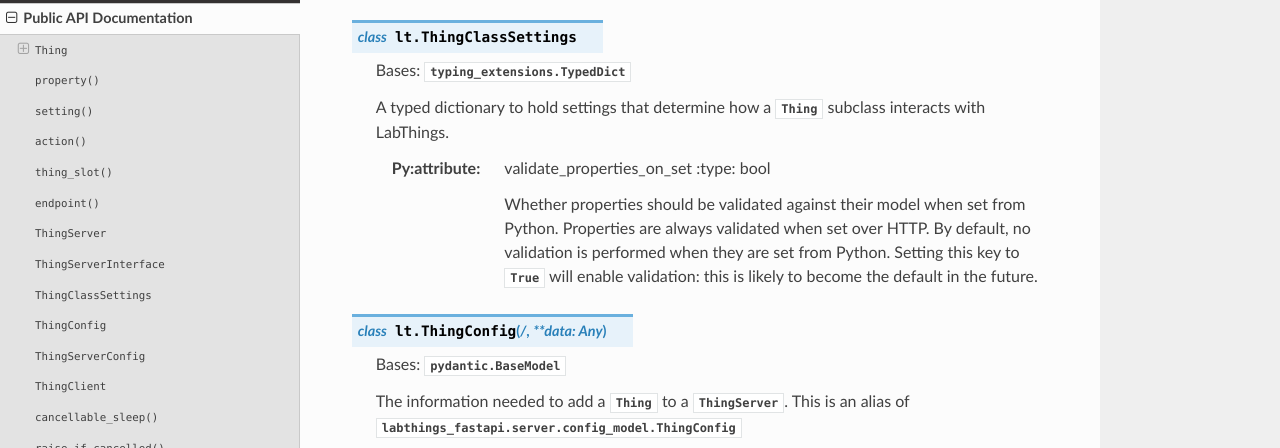
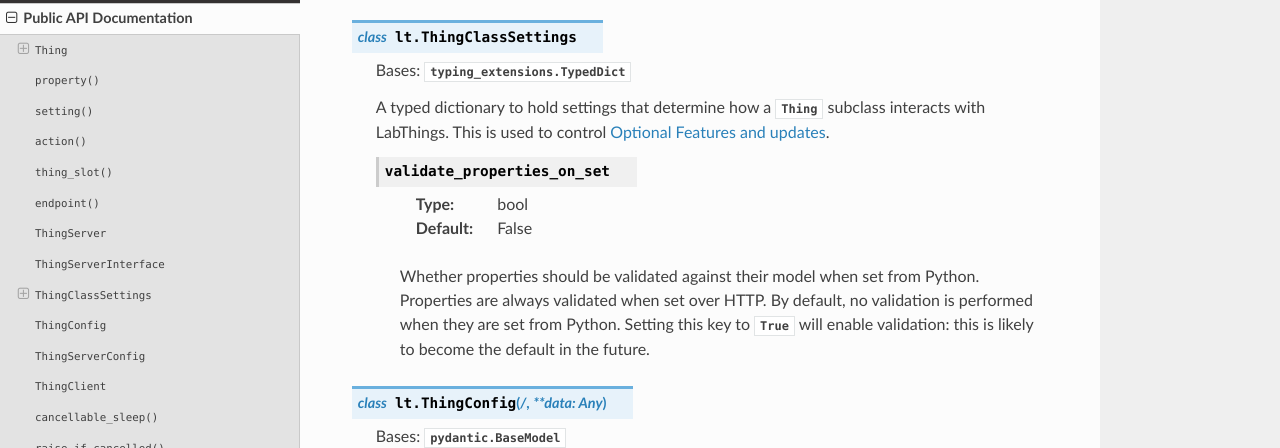
Before and after one commit to labthings/labthings-fastapi, a Sphinx documentation site: the page built from docs/source/public_api.rst, in a window 1280 px wide and 900 px high, scrolled down 6537 px, cut to the strip 160-608 px from the top of the window. Built offline with Sphinx 7.4.7 and the Read the Docs theme 3.1.0, drawn with Linux system fonts in a browser that asks for light colours; pages that are not in the unit, such as notebooks, are missing from menus; the version number is read from the project's files by our own code.

Commit message:
Fix documentation of ThingClassSettings
This now has a clearly specified default for `validate_properties_on_set` and links to the page on optional features for the rationale about how defaults might change.

I've also fixed a few ambiguous cross-references while I'm here.

```diff
--- a/docs/source/blobs.rst
+++ b/docs/source/blobs.rst
@@ -59,7 +59,7 @@ The corresponding client code might look like this:
         img = Image.open(f)
     img.show()  # This will display the image in a window
 
-Another `.Thing` on the same server can also make use of this action, in which case the image data will not be copied:
+Another `~lt.Thing` on the same server can also make use of this action, in which case the image data will not be copied:
 
 .. code-block:: python
 
--- a/docs/source/public_api.rst
+++ b/docs/source/public_api.rst
@@ -292,10 +292,12 @@ This page summarises the parts of the LabThings API that should be most frequent
 
     Bases: :py:obj:`typing_extensions.TypedDict`
 
-    A typed dictionary to hold settings that determine how a `Thing` subclass interacts with LabThings.
+    A typed dictionary to hold settings that determine how a `Thing` subclass interacts with LabThings. This is used to control :ref:`optional_features`\ .
 
-    :py:attribute: validate_properties_on_set
+    .. py:attribute:: validate_properties_on_set
+
         :type: bool
+        :default: False
 
         Whether properties should be validated against their model when set from Python.
         Properties are always validated when set over HTTP.
```
Also changed, not shown: docs/source/actions.rst (+4 -4 lines), 1 other file.
